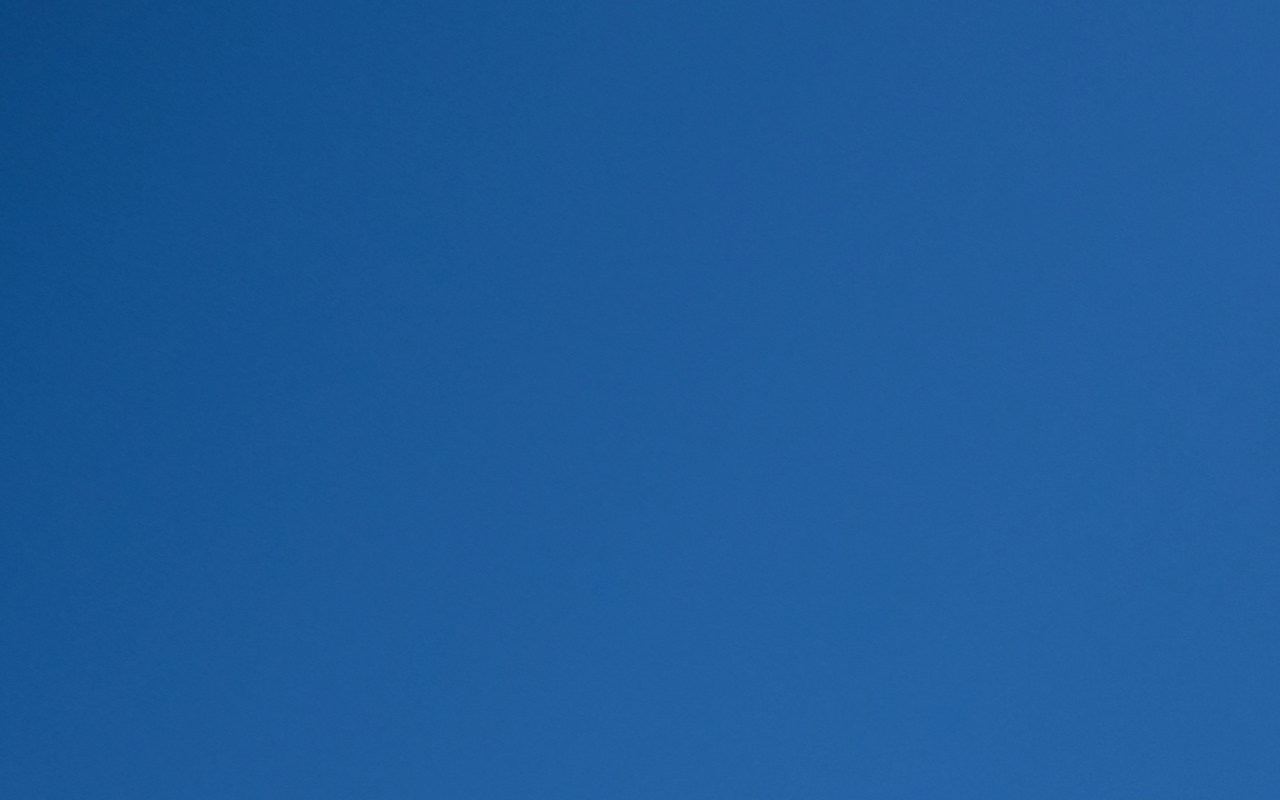
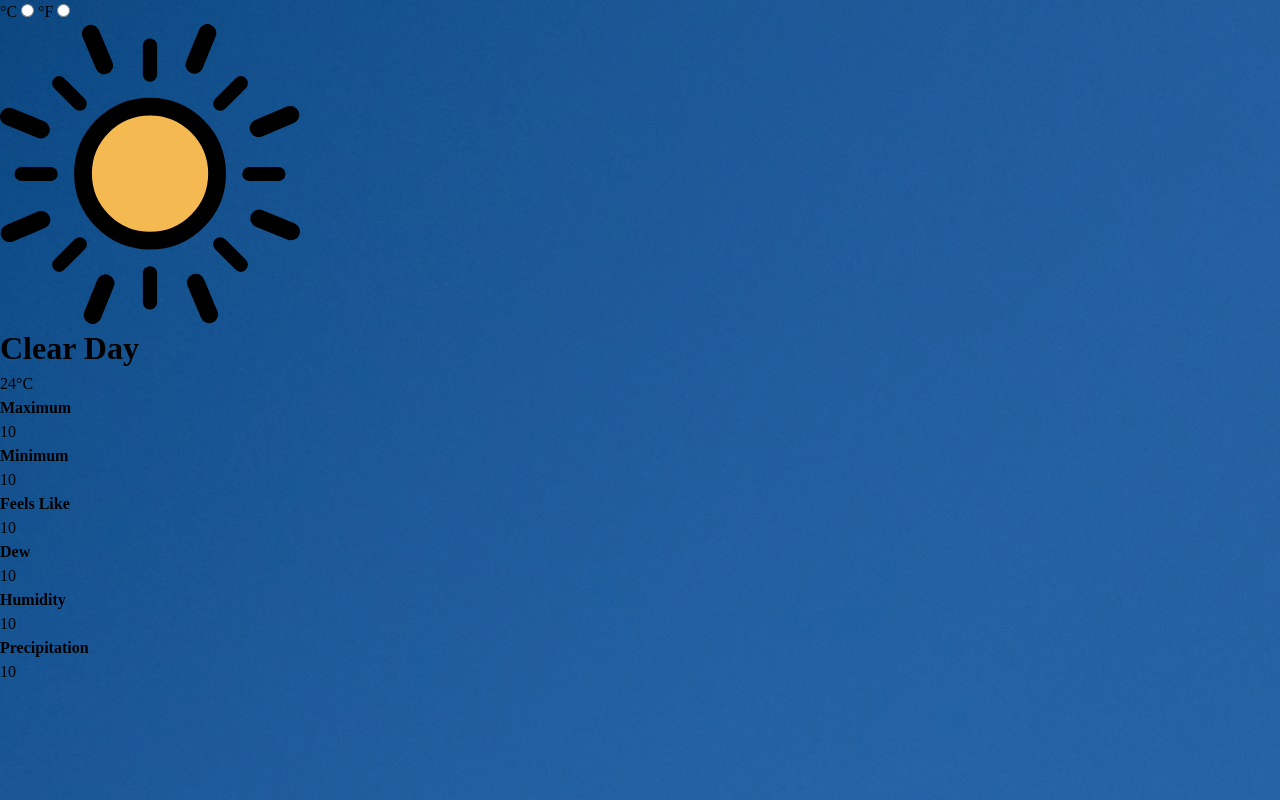
Before and after one commit to DhruvPokhriyal/weather-app-js, a plain HTML site: page search.html in a window 1280 px wide. Drawn offline with Linux system fonts and the light colour scheme.

Commit message:
Create basic layout for search result page

```diff
--- a/search.html
+++ b/search.html
@@ -7,6 +7,53 @@
         <link rel="stylesheet" href="search.css" />
     </head>
     <body>
+        <div class="main">
+            <div class="unit-toggle">
+                <label for="celc">&deg;C</label>
+                <input type="radio" name="unit" id="celc" />
+                <label for="fahr">&deg;F</label>
+                <input type="radio" name="unit" id="fahr" />
+            </div>
+            <div class="content">
+                <div class="left-section">
+                    <div class="icon">
+                        <img
+                            src="./assets/images/icons/clear-day.svg"
+                            alt=""
+                            height="300"
+                        />
+                    </div>
+                    <h1 class="weather-type">Clear Day</h1>
+                    <div class="temp">24&deg;C</div>
+                </div>
+                <div class="right-section">
+                    <div class="max-temp">
+                        <h4>Maximum</h4>
+                        <p>10</p>
+                    </div>
+                    <div class="min-temp">
+                        <h4>Minimum</h4>
+                        <p>10</p>
+                    </div>
+                    <div class="feels-like">
+                        <h4>Feels Like</h4>
+                        <p>10</p>
+                    </div>
+                    <div class="dew">
+                        <h4>Dew</h4>
+                        <p>10</p>
+                    </div>
+                    <div class="humidity">
+                        <h4>Humidity</h4>
+                        <p>10</p>
+                    </div>
+                    <div class="precipitation">
+                        <h4>Precipitation</h4>
+                        <p>10</p>
+                    </div>
+                </div>
+            </div>
+        </div>
         <script src="search.js"></script>
     </body>
 </html>
```
